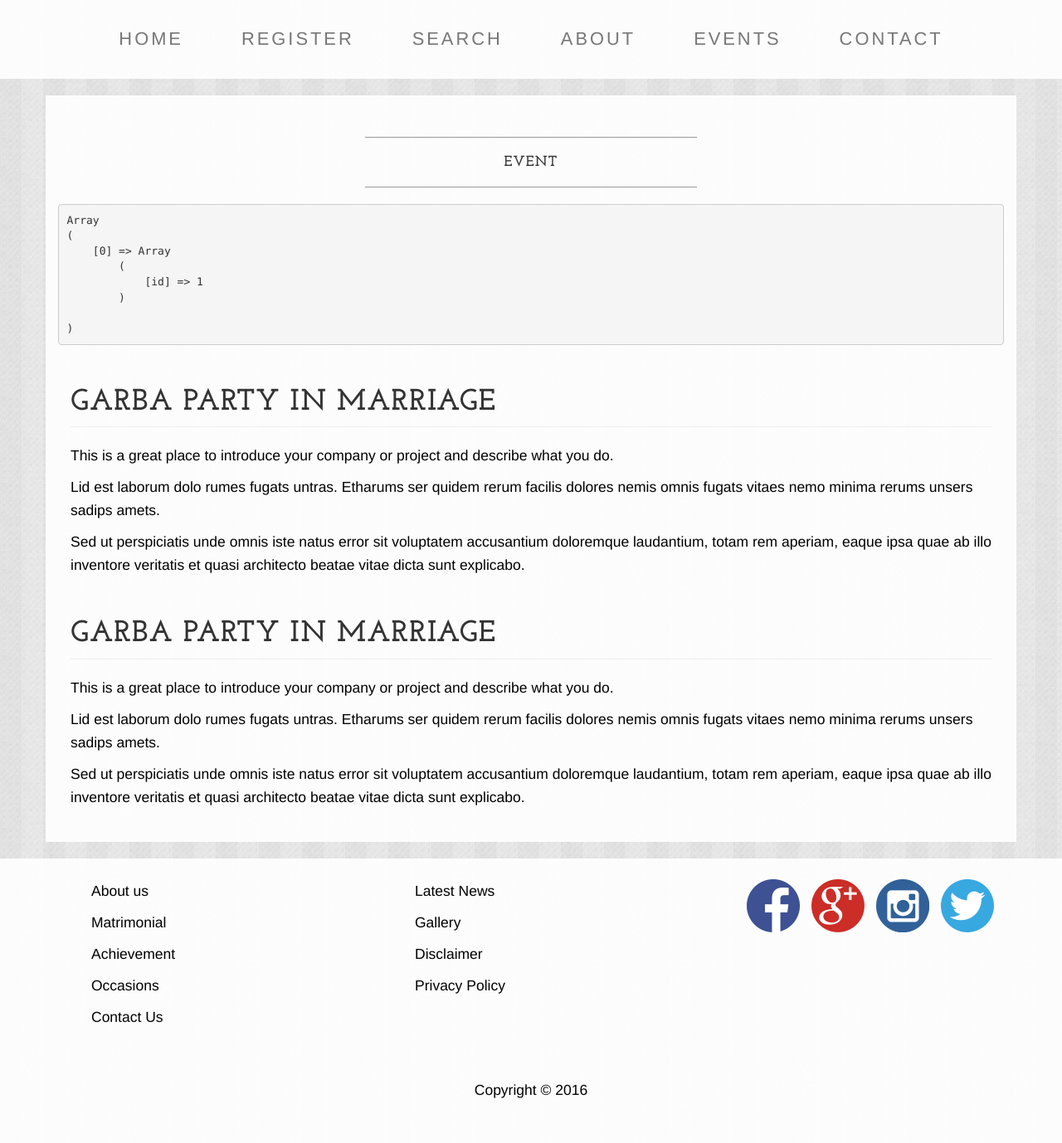
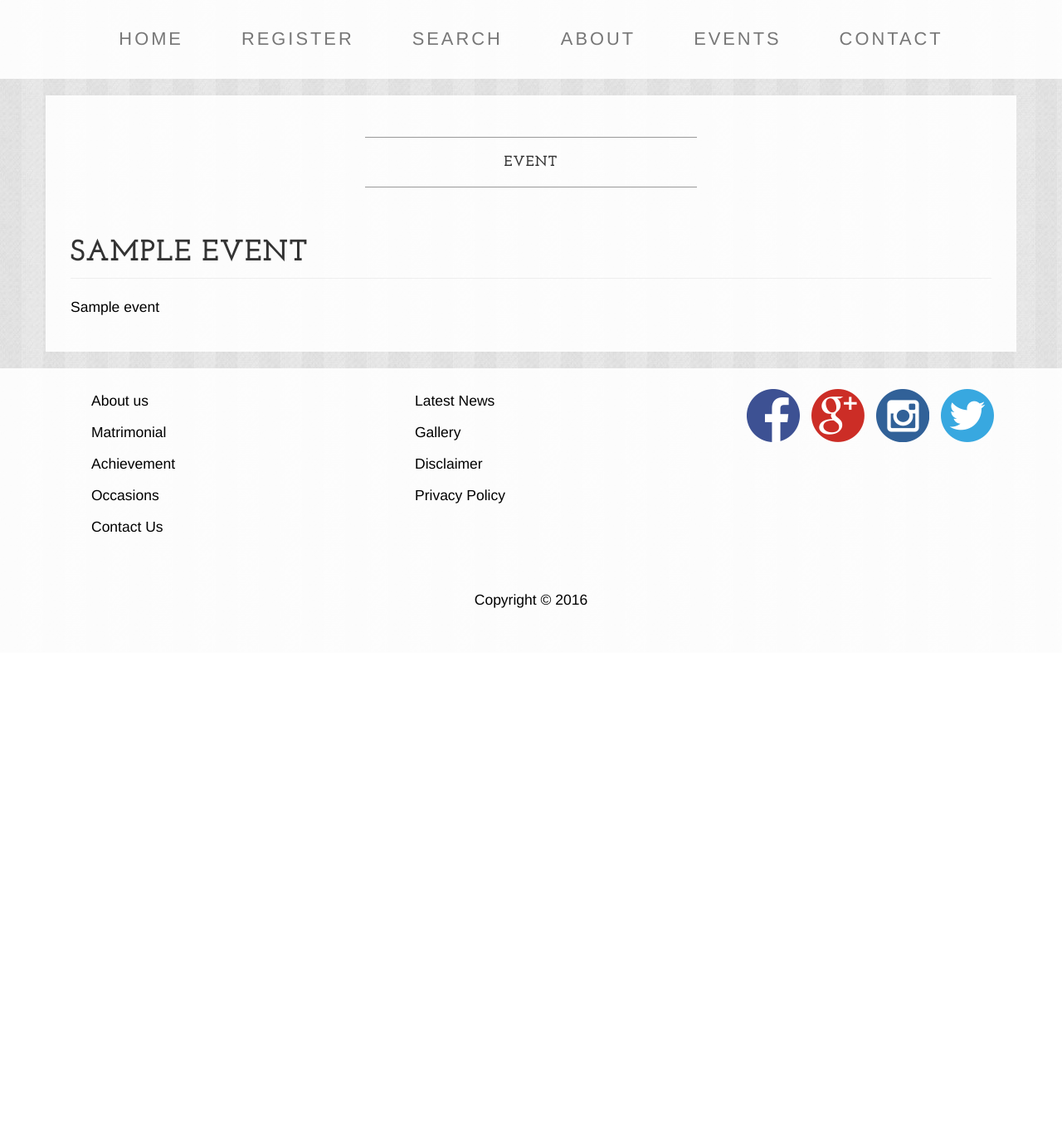
Before and after one commit to mahyavanshidigital-diary/digitaldairy, a CodeIgniter app: page /mahyavanshidiary/index.php/event/index in a window 1280 px wide. Shown: the part 207-1585 px from the top of the page at 83% size. After the commit the page ends 940 px from the top, so only its background shows below. Run offline with CodeIgniter, Linux system fonts and the light colour scheme; tables that the repository leaves empty or names only in its code hold one stand-in row (values such as "Sample post").

Commit message:
Adding Event SqlScript

```diff
--- a/application/views/event/eventList.php
+++ b/application/views/event/eventList.php
@@ -7,25 +7,14 @@
                     <hr>
                 </div>
                 <?php
-                        echo "<pre>";
-                            print_r($eventList);
-                        echo "</pre>";
+                foreach($eventList as $eventEach) {
                 ?>
                 <div class="col-md-12">
-                    <h1 class="page-header">Garba Party in Marriage</h1>
-
-                    <p>This is a great place to introduce your company or project and describe what you do.</p>
-                    <p>Lid est laborum dolo rumes fugats untras. Etharums ser quidem rerum facilis dolores nemis omnis fugats vitaes nemo minima rerums unsers sadips amets.</p>
-                    <p>Sed ut perspiciatis unde omnis iste natus error sit voluptatem accusantium doloremque laudantium, totam rem aperiam, eaque ipsa quae ab illo inventore veritatis et quasi architecto beatae vitae dicta sunt explicabo.</p>
+                    <h1 class="page-header"><?php echo $eventEach['event_title']; ?></h1>
+                    <p><?php echo str_replace('/n','<br/>',$eventEach['event_title']); ?></p>
                 </div>
                 <div class="clearfix"></div>
-                <div class="col-md-12">
-                    <h1 class="page-header">Garba Party in Marriage</h1>
-
-                    <p>This is a great place to introduce your company or project and describe what you do.</p>
-                    <p>Lid est laborum dolo rumes fugats untras. Etharums ser quidem rerum facilis dolores nemis omnis fugats vitaes nemo minima rerums unsers sadips amets.</p>
-                    <p>Sed ut perspiciatis unde omnis iste natus error sit voluptatem accusantium doloremque laudantium, totam rem aperiam, eaque ipsa quae ab illo inventore veritatis et quasi architecto beatae vitae dicta sunt explicabo.</p>
-                </div>
+                <?php } ?>
             </div>
     </div>
 </div>
```
Also changed, not shown: application/views/admin/template/popup.php (deleted, +0 -26 lines), sqlscript/22-03-2016-events.sql (added, +8 -0 lines).
